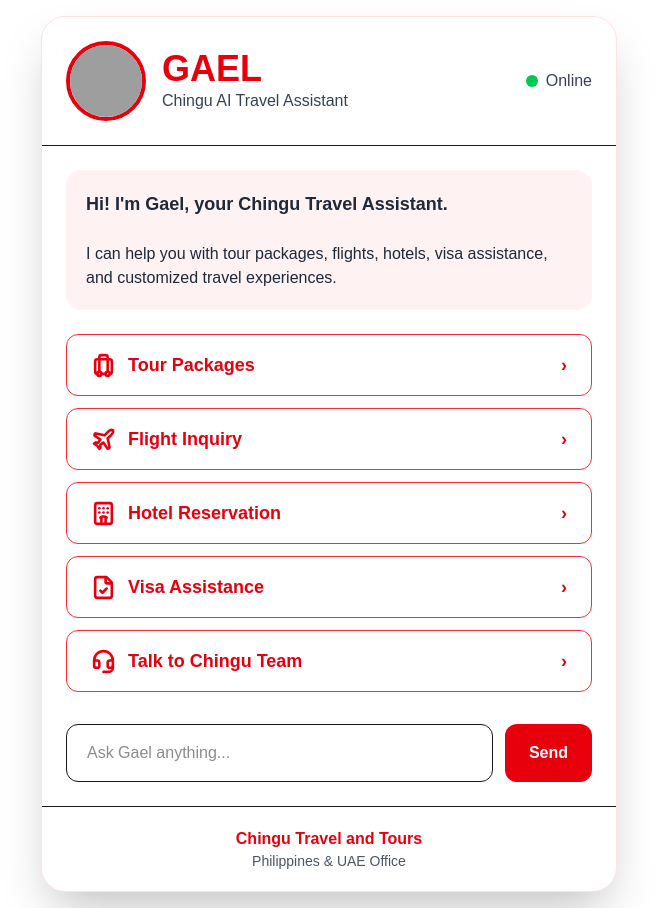
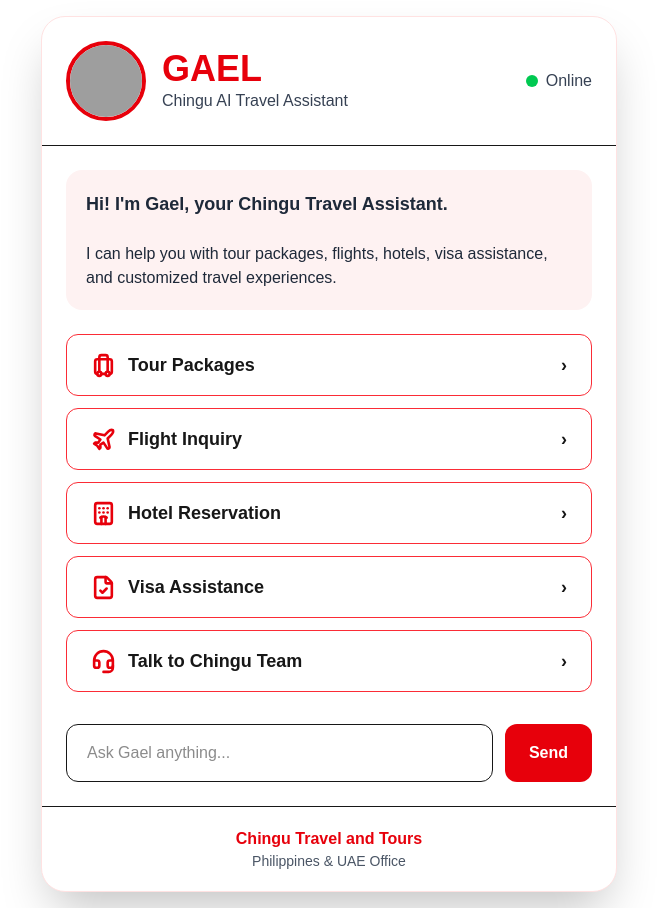
Before and after one commit to chingutravelandtours/chingu-website, a Next.js app: page /gael-ai in a window 1280 px wide. Shown: the whole page, without its empty margins (311-968 px from the left). Built offline with nearby package versions, Linux system fonts and the light colour scheme; grey boxes are pictures that could not be loaded.

Commit message:
Update page.tsx

```diff
--- a/app/gael-ai/page.tsx
+++ b/app/gael-ai/page.tsx
@@ -166,7 +166,7 @@ export default function GaelPage() {
                   rounded-xl
                   border
                   border-red-500
-                  text-red-600
+                  text-black-300
                   font-semibold
                   text-lg
                   hover:bg-red-600
```
